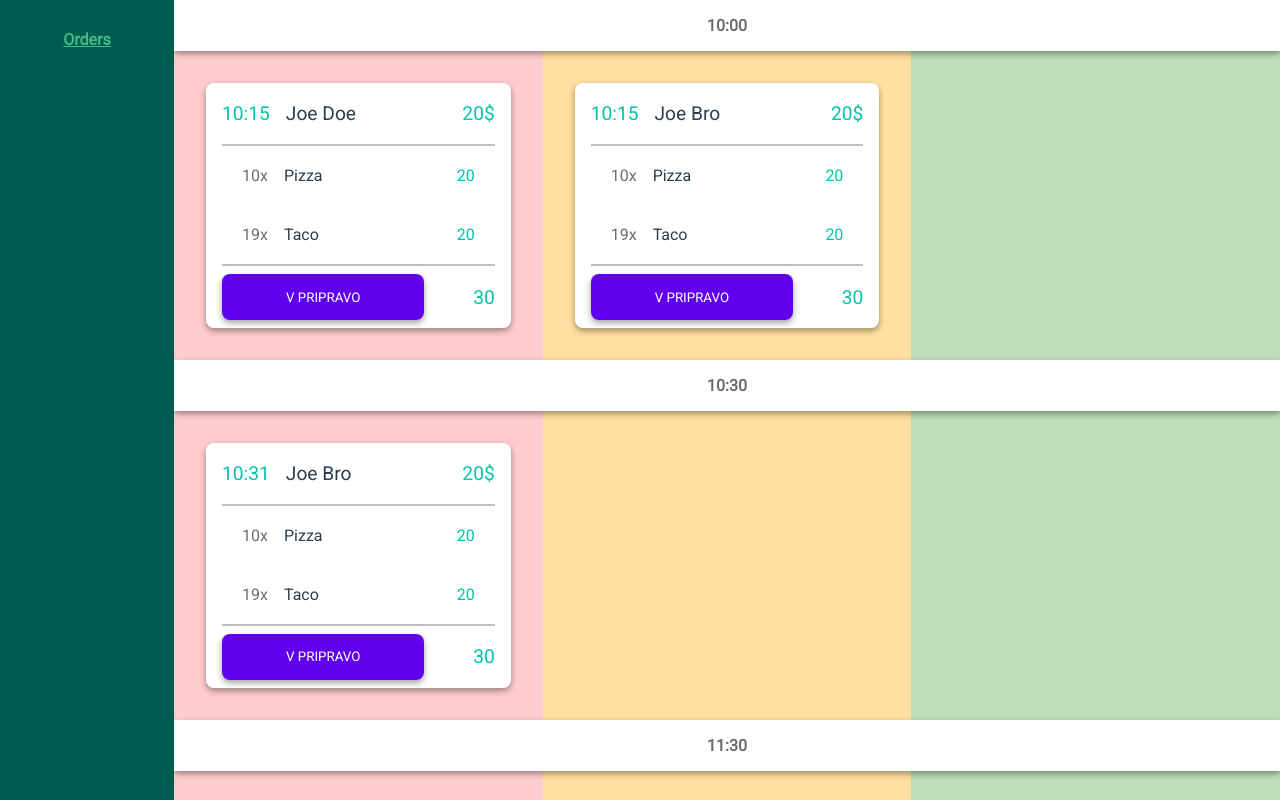
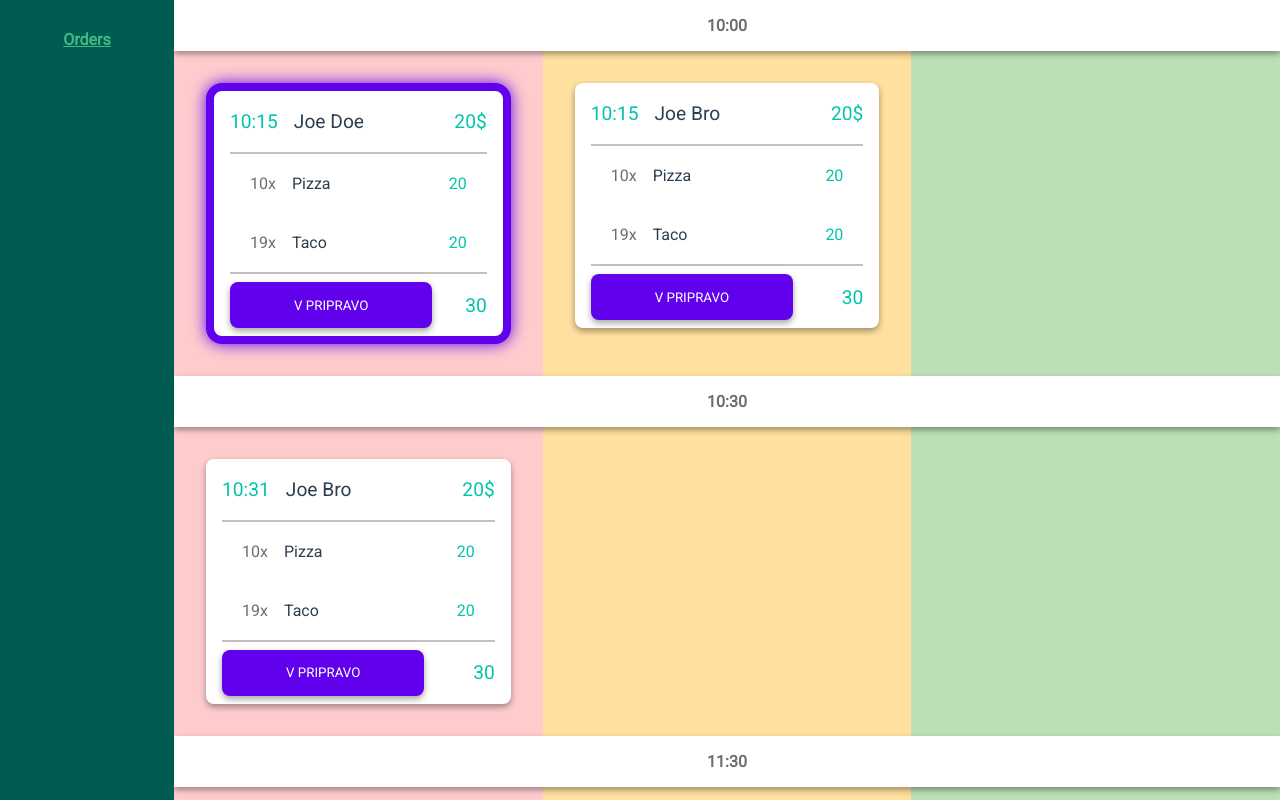
Before and after one commit to simonkorosec/ServeUp-FrontEnd, a Vue app: page /orders in a window 1280 px wide. Built offline with nearby package versions, Linux system fonts and the light colour scheme.

Commit message:
Orcer card border changes when the order owner checks in

```diff
--- a/src/components/OrderCard.vue
+++ b/src/components/OrderCard.vue
@@ -56,7 +56,7 @@ div {
         overflow: hidden;
         //@include su-shadow-hover;
         &:hover {
-        @include su-mx-shadow-hover;
+            @include su-mx-shadow-hover($su-shadow, $su-shadow-hover);
         }
 
         .su-order-card-header {
@@ -105,9 +105,28 @@ div {
                 }
 
                 &:hover {
-                @include su-mx-shadow-hover;
+                    @include su-mx-shadow-hover($su-shadow, $su-shadow-hover);
                 }
             }
         }
     }
+
+    .suHereNew {
+        border: 8px solid $su-color-secondary;
+        border-radius: 16px;
+        box-shadow: 0 0 16px $su-color-secondary;
+
+    }
+
+    .suHereMaking {
+        border: 8px solid $su-color-secondary;
+        border-radius: 16px;
+        box-shadow: 0 0 16px $su-color-secondary;
+    }
+
+    .suHereReady {
+        border: 8px solid $su-color-secondary;
+        border-radius: 16px;
+        box-shadow: 0 0 16px $su-color-secondary;
+    }
 </style>
--- a/src/components/TimeSection.vue
+++ b/src/components/TimeSection.vue
@@ -69,15 +69,15 @@
             }
 
             .su-time-section-new {
-                background: $su-color-red;
+                background: $su-color-red-light;
             }
 
             .su-time-section-making {
-                background: $su-color-yellow;
+                background: $su-color-yellow-light;
             }
 
             .su-time-section-ready {
-                background: $su-color-green;
+                background: $su-color-green-light;
             }
         }
     }
--- a/src/styles/_variables.scss
+++ b/src/styles/_variables.scss
@@ -19,9 +19,12 @@ $su-color-light-gray: #C5BEBE;
 $su-color-dark-gray: #6D6D6D;
 
 /* Other colors */
-$su-color-red: #ffccce;
-$su-color-yellow: #ffe09e;
-$su-color-green: #bddfb8;
+$su-color-red: #F30019;
+$su-color-yellow: #FFB300;
+$su-color-green: #00AF46;
+$su-color-red-light: #ffccce;
+$su-color-yellow-light: #ffe09e;
+$su-color-green-light: #bddfb8;
 
 /* **********************
   Corners, Borders and shadows
@@ -39,15 +42,19 @@ $su-shadow-top: 10px 10px 10px 10px rgba(0,0,0,0.16), 0 3px 6px rgba(0,0,0,0.23)
 $su-shadow-hover: 0 14px 28px rgba(0,0,0,0.25), 0 10px 10px rgba(0,0,0,0.22);
 
 // Animations
-@keyframes su-a-shadow {
-  from {box-shadow: $su-shadow}
-  to {box-shadow: $su-shadow-hover}
+@mixin su-mx-shadow($shadow-from, $shadow-to) {
+
 }
 
-@mixin su-mx-shadow-hover() {
+@mixin su-mx-shadow-hover($shadow-from, $shadow-to) {
+  @keyframes su-a-shadow {
+    from {box-shadow: $shadow-from}
+    to {box-shadow: $shadow-to}
+  }
+
   animation-name: su-a-shadow;
   animation-duration: 0.5s;
-  box-shadow: $su-shadow-hover;
+  box-shadow: $shadow-to;
 }
 
 /* **********************
--- a/src/views/Orders.vue
+++ b/src/views/Orders.vue
@@ -6,7 +6,9 @@
 
         <template slot="sectionNew">
             <!--For each orderCard in that time section generate a new order card-->
-            <order-card v-for="card in timeSlot[0]" :key="card.orderId" :order-id="card.orderId">
+            <order-card v-for="card in timeSlot[0]" :key="card.orderId"
+                        :order-id="card.orderId"
+                        :class="{suHereNew: card.isHere}">
                 <template slot="arrivalTime">{{card.arrivalTime}}</template>
                 <template slot="ownerName">{{card.ownerName}}</template>
                 <template slot="priceTotal">{{card.priceTotal}}</template>
@@ -26,7 +28,9 @@
 
         <template slot="sectionMaking">
             <!--For each orderCard in that time section generate a new order card-->
-            <order-card v-for="card in timeSlot[1]" :key="card.orderId" :order-id="card.orderId">
+            <order-card v-for="card in timeSlot[1]" :key="card.orderId"
+                        :order-id="card.orderId"
+                        :class="{suHereMaking: card.isHere}">
                 <template slot="arrivalTime">{{card.arrivalTime}}</template>
                 <template slot="ownerName">{{card.ownerName}}</template>
                 <template slot="priceTotal">{{card.priceTotal}}</template>
@@ -46,7 +50,9 @@
 
         <template slot="sectionReady">
             <!--For each orderCard in that time section generate a new order card-->
-            <order-card v-for="card in timeSlot[2]" :key="card.orderId" :order-id="card.orderId">
+            <order-card v-for="card in timeSlot[2]" :key="card.orderId"
+                        :order-id="card.orderId"
+                        :class="{suHereReady: card.isHere}">
                 <template slot="arrivalTime">{{card.arrivalTime}}</template>
                 <template slot="ownerName">{{card.ownerName}}</template>
                 <template slot="priceTotal">{{card.priceTotal}}</template>
@@ -133,6 +139,7 @@ export default {
             0: {
                 orderId: 0,
                 orderStatus: 0,
+                isHere: true,
                 arrivalTime: "10:15",
                 ownerName: "Joe Doe",
                 priceTotal: 20,
@@ -142,6 +149,7 @@ export default {
             1: {
                 orderId: 1,
                 orderStatus: 0,
+                isHere: false,
                 arrivalTime: "10:31",
                 ownerName: "Joe Bro",
                 priceTotal: 20,
@@ -151,6 +159,7 @@ export default {
             2: {
                 orderId: 2,
                 orderStatus: 1,
+                isHere: false,
                 arrivalTime: "10:15",
                 ownerName: "Joe Bro",
                 priceTotal: 20,
@@ -160,6 +169,7 @@ export default {
             3: {
                 orderId: 3,
                 orderStatus: 2,
+                isHere: false,
                 arrivalTime: "11:31",
                 ownerName: "Joe Bro",
                 priceTotal: 20,
@@ -169,6 +179,7 @@ export default {
             4: {
                 orderId: 4,
                 orderStatus: 0,
+                isHere: false,
                 arrivalTime: "11:00",
                 ownerName: "Joe Bro",
                 priceTotal: 20,
```
Lines whose indentation alone changed are shown as unchanged.
